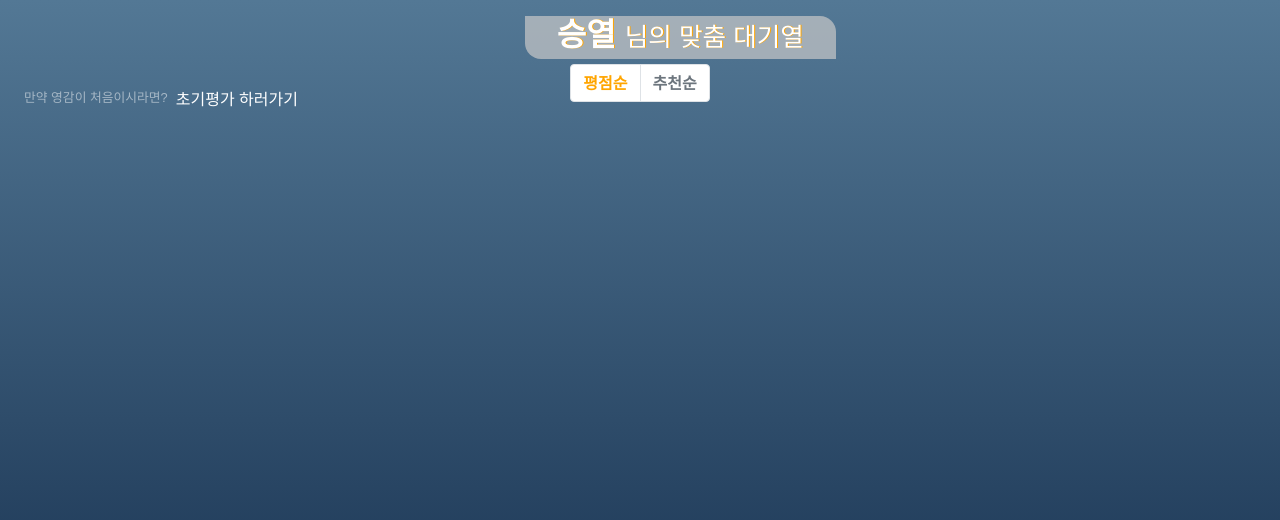
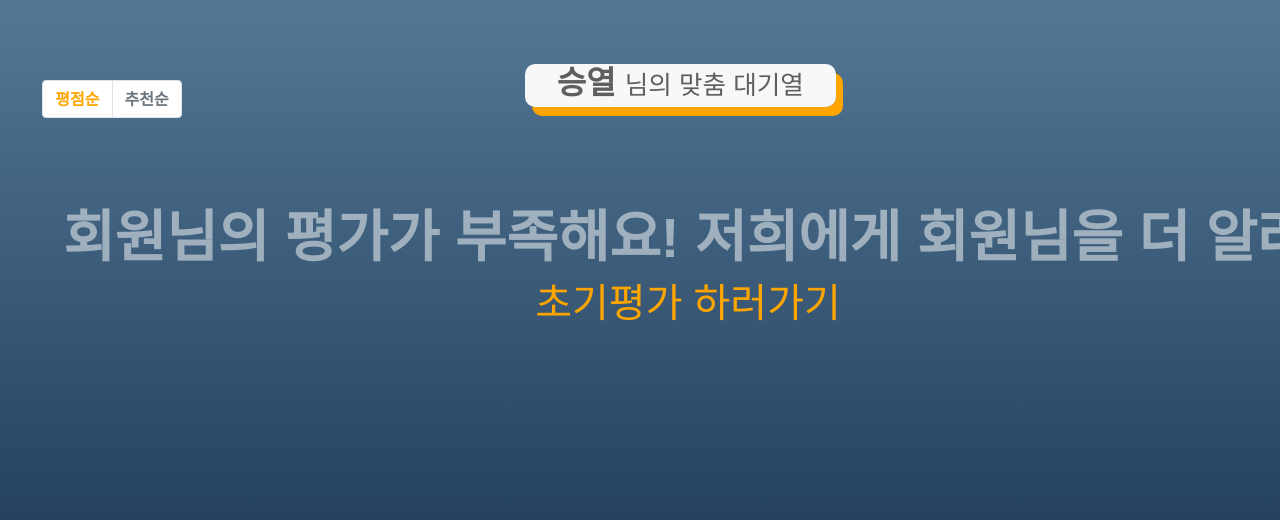
Before and after one commit to dodonmountain/Inspiration, a Django app: page /index/my/ in a window 1280 px wide. Shown: the top 520 px of the page. Run offline with Django 3.2, Linux system fonts and the light colour scheme; a user stored in the database is signed in; data comes from the database, SQL or seed files in the repository; data that the repository does not hold is empty; parts of the project's set-up code (start-up, migrations or seed data) failed here and were passed over; some libraries are stand-ins or nearby versions; some web fonts are replaced.

Commit message:
minor debug

```diff
--- a/assets/indexes/css/index.css
+++ b/assets/indexes/css/index.css
@@ -13,23 +13,23 @@ body {
   position: fixed;
   font-weight: bold;
   width: 12rem;
-  margin-top: 6vh !important;
-  margin-left: 42.5vw;
+  margin-top: 4rem !important;
+  margin-left: 1rem;
   font-family: 'Nanum Gothic';
 }
 .queIndicator {
+  box-shadow: 7px 9px orange;
   font-weight: bold;
   position: fixed;
   left: 41vw;
   font-size: 2rem;
-  border-radius: 0rem 1rem;
+  border-radius: 10px 10px;
   margin-bottom: 3vh;
-  color: white;
-  text-shadow: 1px 0px orange;
-  background: rgba(200, 200, 200, 0.7);
+  color: #5f5f5f;
+  background: rgba(255, 255, 255, 0.95);
   font-family: 'Nanum Gothic';
-  font-weight: bolder;
-  z-index: 99;
+  font-weight: 800;
+  z-index: 1;
   transition: 1s;
   padding-left: 2rem;
   padding-right: 2rem;
@@ -67,7 +67,7 @@ body {
   --carousel-transition-3: 0.3s;
 }
 .carousel {
-    margin: 5vh 0 0 0;
+    margin: 4vh 0 0 0;
     overflow: hidden;
     white-space: nowrap;
     height: 100vh;
@@ -75,7 +75,7 @@ body {
 
 .carousel-row {
     white-space: nowrap;
-    margin-top: 25vh;
+    margin-top: 23.5vh;
     margin-bottom: calc((var(--carousel-tile-height) * (var(--carousel-growth-factor) - 1)) / 2);
     margin-left: calc((var(--carousel-tile-width) * (var(--carousel-growth-factor) - 1)) / 2);
     margin-right: calc((var(--carousel-tile-width) * (var(--carousel-growth-factor) - 1)) / 2);
@@ -106,7 +106,7 @@ body {
 }
 
 .carousel-tile * {
-    width: 18rem;
+    width: 16rem;
 }
 
 .carousel-tile>a>img{
@@ -125,17 +125,22 @@ body {
   margin: -2rem 0 !important;
   color: white;
   text-shadow: black 2px 2px;
+  pointer-events: none;
 }
+
 .carousel-tile:hover ~  .carousel-tile>a>h3{
   font-size: 3rem;
   text-align: center !important;
-  margin: 4rem 0 !important;
+  margin: 1rem 0 !important;
 }
-.carousel-tile:hover  .carousel-tile>a>h3{
+
+.carousel-row:hover  .carousel-tile>a>h3{
   font-size: 3rem;
   text-align: center !important;
-  margin: 4rem 0 !important;
+  background-color: rgba(0, 0, 0, 0.7);
+  margin: 1rem 0 !important;
 }
+
 @keyframes tileRect {
   from {border-radius: 35%;}
   to {border-radius: 0%;}
@@ -161,7 +166,7 @@ body {
     transform: translate3d(var(--carousel-offset-right), 0, 0);
 }
 .car-body {
-  font-family: 'Arial Narrow Bold', sans-serif;
+  font-family: 'Nanum Gothic', sans-serif;
 }
 .opener {
   font-family: 'Permanent Marker', cursive;
--- a/indexes/templates/_navbar.html
+++ b/indexes/templates/_navbar.html
@@ -42,7 +42,7 @@
                     <a class="text-white" href="https://github.com/dodonmountain/pjt10"><i class="fa fa-github fa-3x"></i></a>
                 </div>
             </li>
-            <li class="nav-item mr-2 bmcDiv"><a class="bmc-button" target="_blank" href="https://www.buymeacoffee.com/wHexPZL"><img src="https://cdn.buymeacoffee.com/buttons/bmc-new-btn-logo.svg" alt="buy me a coffee"><span style="margin-left:15px;font-size:28px !important;"></span></a>
+            <li class="nav-item mr-2 bmcDiv"><a class="bmc-button" id="lotto" target="_blank" href="https://www.buymeacoffee.com/wHexPZL"><img src="https://cdn.buymeacoffee.com/buttons/bmc-new-btn-logo.svg" alt="buy me a coffee"><span style="margin-left:15px;font-size:28px !important;"></span></a>
             </li>
             <li class="nav-item mx-2">
                 <a class="nav-link text-white font-weight-bold" href="{% url 'accounts:logout' %}">로그아웃</a>
--- a/indexes/templates/base.html
+++ b/indexes/templates/base.html
@@ -195,7 +195,10 @@
                 margin-left: 3rem;
             }
 
-
+            #ifFirstTime {
+                margin-top: 7rem;
+                margin-left: 2.5rem;
+            }
             .genreButton:hover {
                 color: orange;
 
@@ -326,6 +329,7 @@
         <script src="{% static 'bootstrap/js/bootstrap.js' %}"></script>
         <script>
             let prevScrollpos = window.pageYOffset;
+            lotto.href = "https://www.buymeacoffee.com/wHexPZL"
             window.onscroll = function() {
                 var currentScrollPos = window.pageYOffset;
                 if (prevScrollpos > currentScrollPos) {
--- a/indexes/templates/myindex.html
+++ b/indexes/templates/myindex.html
@@ -7,28 +7,21 @@
 {% block body %}
 <h1 class="opener">INSPIRATION</h1>
 {% include '_navbar.html' %}
-{% if user.is_authenticated %}
 <div id='car' class="carousel fadein mt-3 mb-0">
-    <h2 class="queIndicator">{{ user.first_name }} <small>님의 맞춤 대기열</small></h2>
-    <div id="ifFirstTime">
-    <p class="d-flex mt-5 ml-4 position-fixed"><small class="mt-4 text-white-50">만약 영감이 처음이시라면? </small> <a class="text-white ml-2 mt-4" href="/rater/">초기평가 하러가기</a></p>
-    </div>
-    <div class="mt-5 pgnat">
+    <h2 class="queIndicator mt-5">{{ user.first_name }} <small>님의 맞춤 대기열</small></h2>
 
+    <div class="pgnat">
         <ul class="pagination justify-content-center">
-
             <li class="page-item">
                 <a style="color:orange" class="page-link" href="/index/" tabindex="-1" aria-disabled="true">평점순</a>
             </li>
-
             <li class="page-item disabled">
                 <a class="page-link" href="/index/my">추천순</a>
             </li>
         </ul>
-
     </div>
-
     <div class="carousel-row">
+    {% if movies %}
         {% for movie in movies %}
         <div class="carousel-tile">
             <a href="{% url 'movies:detail' movie.0.id %}" class="text-decoration-none">
@@ -49,9 +42,13 @@
         </div>
         {% endfor %}
         {% else %}
-        <div style="margin-top: 15%;">
-            <h1 class="display-1 font-weight-bolder text-center mt-5 text-white-50">
-                로그인해서 회원님만을 위한 맞춤 리스트를 받아보세요.
+        </div>
+        <div class="container-fluid mx-5 text-center">
+            <h1 class="display-4 font-weight-bolder text-center mt-5 text-white-50 w-100">
+                회원님의 평가가 부족해요! 저희에게 회원님을 더 알려주세요.
+            </h1>
+            <h1>
+                <a style="color:orange" href="/rater/">초기평가 하러가기</a>
             </h1>
         </div>
         {% endif %}
--- a/indexes/views.py
+++ b/indexes/views.py
@@ -11,7 +11,7 @@ from django.db.models import Avg, Count
 @login_required
 def index(request):
     genres = Genre.objects.all()
-    movies = Movie.objects.values().annotate(
+    movies = Movie.objects.all().annotate(
         count = Count('review'),
         avg = Avg('review__score')
     ).filter(count__gte=30).order_by('-avg')[:30]
```
Also changed, not shown: indexes/templates/index.html (+5 -13 lines).
